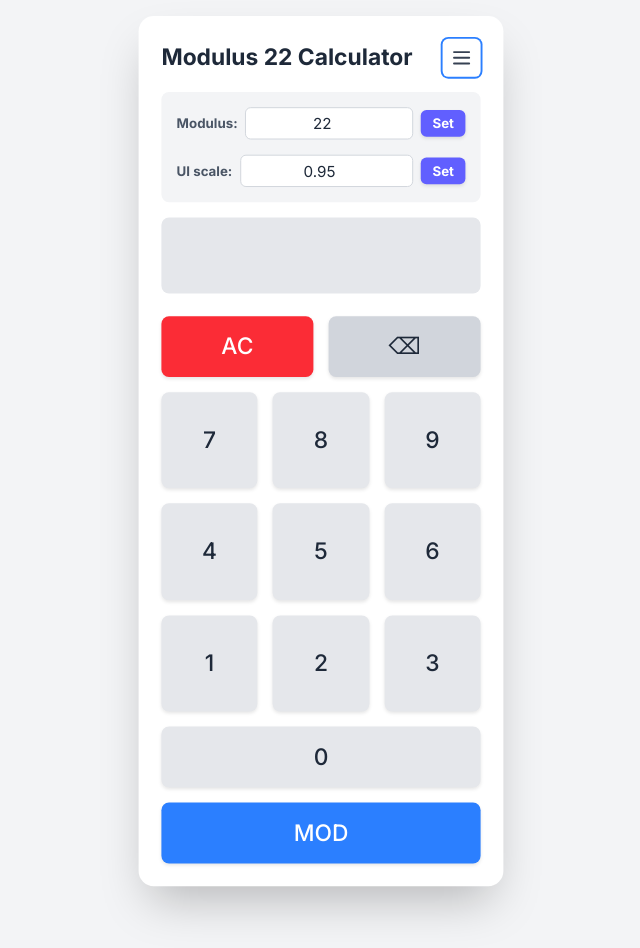
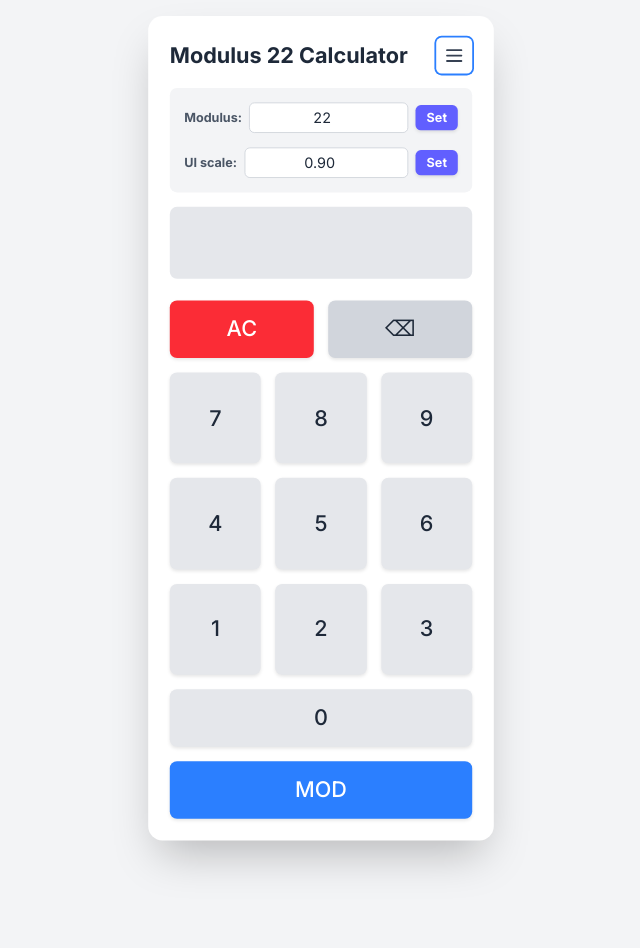
Before and after one commit to nadamas2000/modulus, a website: page index.html in a window 1280 px wide. Both pictures are taken after a click on the button 780 px from the left and 57 px from the top of the page. Shown: the whole page, without its empty margins (319-959 px from the left). Drawn offline with nearby package versions, Linux system fonts and the light colour scheme; files that its build step writes are made by us from their sources.

Commit message:
Update index.html

```diff
--- a/index.html
+++ b/index.html
@@ -31,7 +31,7 @@
             </div>
             <div class="flex items-center justify-center gap-2">
                 <label for="scaleInput" class="text-sm text-gray-600 dark:text-gray-400 font-bold">UI scale:</label>
-                <input type="number" id="scaleInput" value="0.95" min="0.5" max="1.5" step="0.1" class="flex-1 bg-white dark:bg-gray-800 text-gray-800 dark:text-white rounded-md p-1 text-center border border-gray-300 dark:border-gray-500 focus:outline-none focus:ring-2 focus:ring-blue-500">
+                <input type="number" id="scaleInput" value="0.90" min="0.5" max="1.5" step="0.1" class="flex-1 bg-white dark:bg-gray-800 text-gray-800 dark:text-white rounded-md p-1 text-center border border-gray-300 dark:border-gray-500 focus:outline-none focus:ring-2 focus:ring-blue-500">
                 <button onclick="setScale()" class="btn bg-indigo-500 hover:bg-indigo-600 text-white text-sm font-bold py-1 px-3 rounded-md">Set</button>
             </div>
         </div>
```
